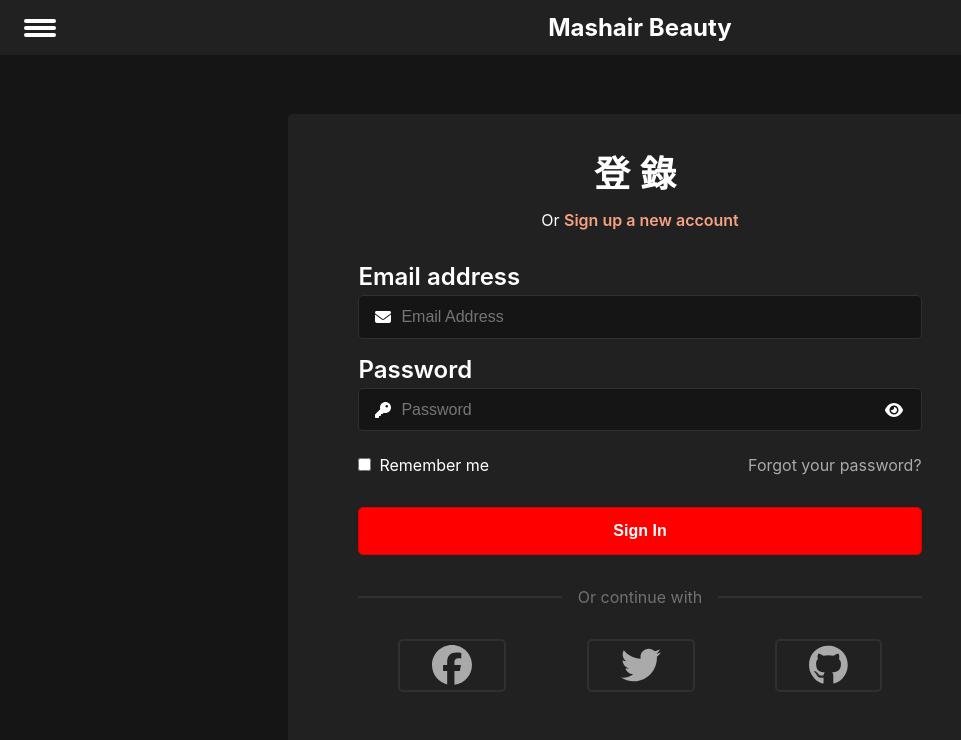
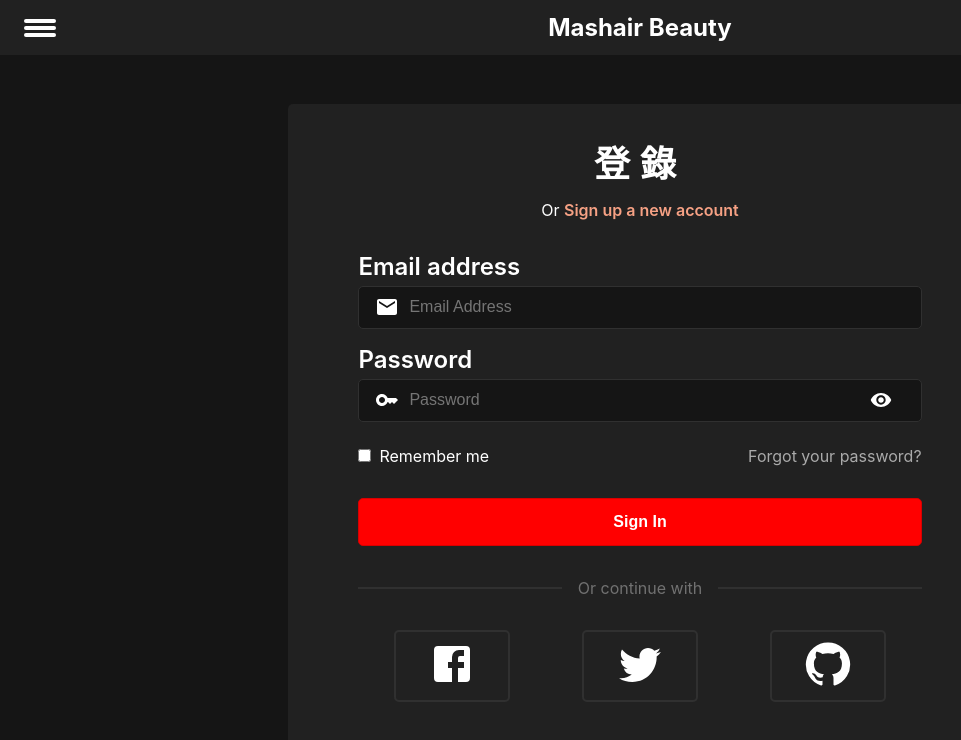
Before and after one commit to Joshuakme/mashair-rebuild, a Next.js app: page /login in a window 1280 px wide. Shown: the top 740 px of the page, without its empty margins (0-961 px from the left). Built offline with nearby package versions, Linux system fonts and the light colour scheme; no server answers.

Commit message:
Replace Fontawesome icons to MUI Icons

```diff
--- a/components/auth/loginForm.js
+++ b/components/auth/loginForm.js
@@ -4,19 +4,14 @@ import Link from "next/link";
 import { useRouter } from "next/router";
 // Import Third Party Packages
 import { signIn } from "next-auth/react";
-// Import Fontawesome Icons
-import { FontAwesomeIcon } from "@fortawesome/react-fontawesome";
-import {
-  faEnvelope,
-  faKey,
-  faEye,
-  faEyeSlash,
-} from "@fortawesome/free-solid-svg-icons";
-import {
-  faFacebook,
-  faTwitter,
-  faGithub,
-} from "@fortawesome/free-brands-svg-icons";
+// Import MUI Icons
+import EmailIcon from "@mui/icons-material/Email";
+import KeyIcon from "@mui/icons-material/Key";
+import VisibilityIcon from "@mui/icons-material/Visibility";
+import VisibilityOffIcon from "@mui/icons-material/VisibilityOff";
+import FacebookIcon from "@mui/icons-material/Facebook";
+import TwitterIcon from "@mui/icons-material/Twitter";
+import GitHubIcon from "@mui/icons-material/GitHub";
 // Import Styles
 import classes from "./loginForm.module.css";
 
@@ -141,7 +136,7 @@ function LoginForm() {
       <div className={classes.formElementContainer}>
         <label htmlFor="email-address">Email address</label>
         <div className={classes.inputContainer}>
-          <FontAwesomeIcon icon={faEnvelope} className={classes.inputIcon} />
+          <EmailIcon className={classes.inputIcon} />
           <input
             id="email-address"
             type="email"
@@ -159,7 +154,7 @@ function LoginForm() {
       <div className={classes.formElementContainer}>
         <label htmlFor="password">Password</label>
         <div className={classes.inputContainer}>
-          <FontAwesomeIcon icon={faKey} className={classes.inputIcon} />
+          <KeyIcon className={classes.inputIcon} />
           <input
             id="password"
             type="password"
@@ -172,11 +167,17 @@ function LoginForm() {
             onChange={inputHandler}
             onPaste={(e) => e.preventDefault()}
           />
-          <FontAwesomeIcon
-            icon={showPassword ? faEyeSlash : faEye}
-            onClick={showPasswordHandler}
-            className={classes.passwordEye}
-          />
+          {showPassword ? (
+            <VisibilityOffIcon
+              className={classes.passwordEye}
+              onClick={showPasswordHandler}
+            />
+          ) : (
+            <VisibilityIcon
+              className={classes.passwordEye}
+              onClick={showPasswordHandler}
+            />
+          )}
         </div>
       </div>
 
@@ -216,19 +217,17 @@ function LoginForm() {
 
       <div className={classes.otherLoginContainer}>
         <div className={classes.buttonContainer}>
-          <FontAwesomeIcon
-            icon={faFacebook}
-            className={classes.faIcons}
+          <FacebookIcon
+            className={classes.muiIcons}
             onClick={() => signIn("facebook")}
           />
         </div>
         <div className={classes.buttonContainer}>
-          <FontAwesomeIcon icon={faTwitter} className={classes.faIcons} />
+          <TwitterIcon className={classes.muiIcons} />
         </div>
         <div className={classes.buttonContainer}>
-          <FontAwesomeIcon
-            icon={faGithub}
-            className={classes.faIcons}
+          <GitHubIcon
+            className={classes.muiIcons}
             onClick={() => signIn("github")}
           />
         </div>
--- a/components/auth/loginForm.module.css
+++ b/components/auth/loginForm.module.css
@@ -1,3 +1,7 @@
+.form svg {
+  color: white;
+}
+
 .form {
   margin: auto;
   background-color: var(--background-secondary);
@@ -66,7 +70,7 @@
 }
 
 .inputContainer .inputIcon {
-  padding: 0 10px;
+  margin: 0 10px;
   color: var(--text-primary);
 }
 
@@ -92,9 +96,9 @@
   position: absolute;
   top: 0;
   bottom: 0;
-  right: 10px;
+  right: 5%;
   margin: auto 0;
-  padding: 0.5rem;
+  padding: 0.05rem;
   color: var(--text-primary);
   cursor: pointer;
 }
@@ -196,10 +200,9 @@
 .buttonContainer {
   text-align: center;
   margin: 0 1rem;
-  font-size: 2.5rem;
   border-radius: 5px;
   cursor: pointer;
-  padding: 0 2rem;
+  padding: 0.5rem 2rem;
   border: 2px solid var(--border);
   color: var(--text-secondary);
 
@@ -213,6 +216,10 @@
   border: 2px solid var(--text-primary);
   color: var(--text-primary);
   transform: translateY(2px);
+}
+
+.buttonContainer .muiIcons {
+  font-size: 3rem;
 }
 
 @media (max-width: 1536px) {
--- a/components/layout/header/nav.js
+++ b/components/layout/header/nav.js
@@ -2,17 +2,14 @@
 import Link from "next/link";
 // Import Third Party Packages
 import { useSession } from "next-auth/react";
-import { FontAwesomeIcon } from "@fortawesome/react-fontawesome";
-import {
-  faHome,
-  faSignIn,
-  faSignOut,
-  faUser,
-  faSync,
-  faCalendarDay,
-  faCommentAlt,
-} from "@fortawesome/free-solid-svg-icons";
-
+// Import MUI Icons
+import HomeIcon from "@mui/icons-material/Home";
+import LoginIcon from "@mui/icons-material/Login";
+import LogoutIcon from "@mui/icons-material/Logout";
+import PersonIcon from "@mui/icons-material/Person";
+import SyncIcon from "@mui/icons-material/Sync";
+import InsertInvitationIcon from "@mui/icons-material/InsertInvitation";
+import MessageIcon from "@mui/icons-material/Message";
 // Import Styles
 import classes from "./nav.module.css";
 
@@ -27,66 +24,66 @@ function Nav(props) {
     guest: [
       {
         title: "主頁",
-        icon: <FontAwesomeIcon icon={faHome} />,
+        icon: <HomeIcon className={classes.muiIcons} />,
         href: "/",
       },
       {
         title: "登入",
-        icon: <FontAwesomeIcon icon={faSignIn} />,
+        icon: <LoginIcon className={classes.muiIcons} />,
         href: "/login",
       },
     ],
     customer: [
       {
         title: "主頁",
-        icon: <FontAwesomeIcon icon={faHome} />,
+        icon: <HomeIcon className={classes.muiIcons} />,
         href: "/",
       },
       {
         title: "用戶資料",
-        icon: <FontAwesomeIcon icon={faUser} />,
+        icon: <PersonIcon className={classes.muiIcons} />,
         href: "/user",
       },
       {
         title: "預約",
-        icon: <FontAwesomeIcon icon={faCalendarDay} />,
+        icon: <InsertInvitationIcon className={classes.muiIcons} />,
         href: "/booking",
       },
       {
         title: "聊天室",
-        icon: <FontAwesomeIcon icon={faCommentAlt} />,
+        icon: <MessageIcon className={classes.muiIcons} />,
         href: "/chatroom",
       },
       {
         title: "登出",
-        icon: <FontAwesomeIcon icon={faSignOut} />,
+        icon: <LogoutIcon className={classes.muiIcons} />,
         href: "/signout",
       },
     ],
     seller: [
       {
         title: "主頁",
-        icon: <FontAwesomeIcon icon={faHome} />,
+        icon: <HomeIcon className={classes.muiIcons} />,
         href: "/",
       },
       {
         title: "用戶資料",
-        icon: <FontAwesomeIcon icon={faUser} />,
+        icon: <PersonIcon className={classes.muiIcons} />,
         href: "/user",
       },
       {
         title: "配對",
-        icon: <FontAwesomeIcon icon={faSync} />,
+        icon: <SyncIcon className={classes.muiIcons} />,
         href: "/pairing",
       },
       {
         title: "聊天室",
-        icon: <FontAwesomeIcon icon={faCommentAlt} />,
+        icon: <MessageIcon className={classes.muiIcons} />,
         href: "/chatroom",
       },
       {
         title: "登出",
-        icon: <FontAwesomeIcon icon={faSignOut} />,
+        icon: <LogoutIcon className={classes.muiIcons} />,
         href: "/signout",
       },
     ],
--- a/components/layout/header/nav.module.css
+++ b/components/layout/header/nav.module.css
@@ -39,6 +39,12 @@
   width: 100%;
 }
 
+.nav ul li a {
+  display: flex;
+  justify-content: flex-start;
+  align-items: center;
+}
+
 .nav ul li:hover a::before {
   content: "";
   position: absolute;
@@ -50,8 +56,12 @@
 .nav .navIcon {
   width: 1.5rem;
   height: 1.5rem;
-  margin-right: 1.5rem;
+  margin-right: 2rem;
   color: white;
+}
+
+.nav .navIcon .muiIcons {
+  font-size: 2rem;
 }
 
 @media (max-width: 1024px) {
@@ -74,4 +84,8 @@
     width: 100vw;
     max-width: 100vw;
   }
+
+  .nav ul li a {
+    justify-content: center;
+  }
 }
--- a/pages/booking.js
+++ b/pages/booking.js
@@ -16,8 +16,10 @@ function Booking() {
 
   useEffect(() => {
     if (!session || status === "unauthenticated") {
+      router.push("/login");
+    } else {
       if (session.role !== "customer") {
-        router.push("/");
+        router.push("/login");
       }
     }
   }, [session]);
```
